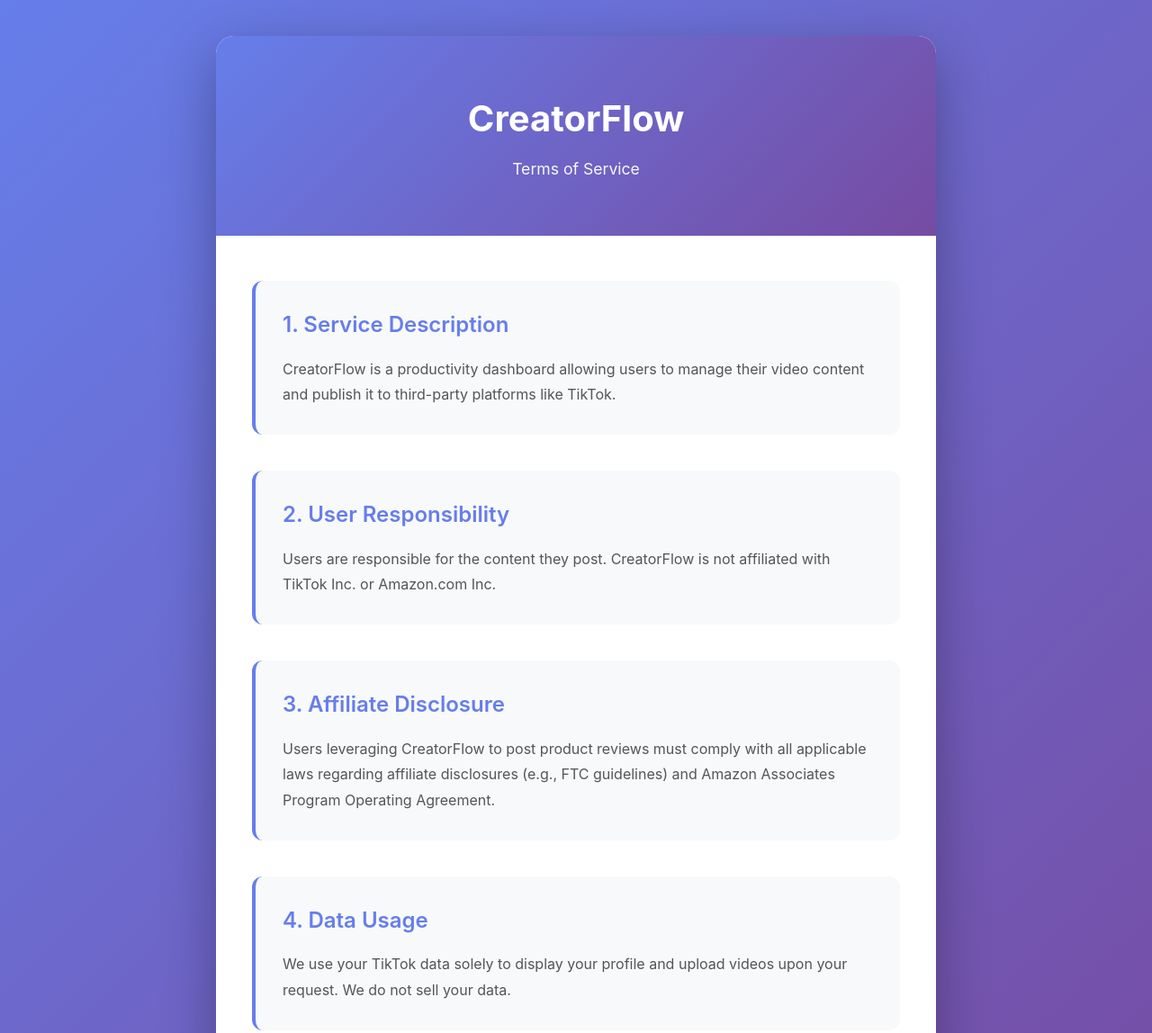
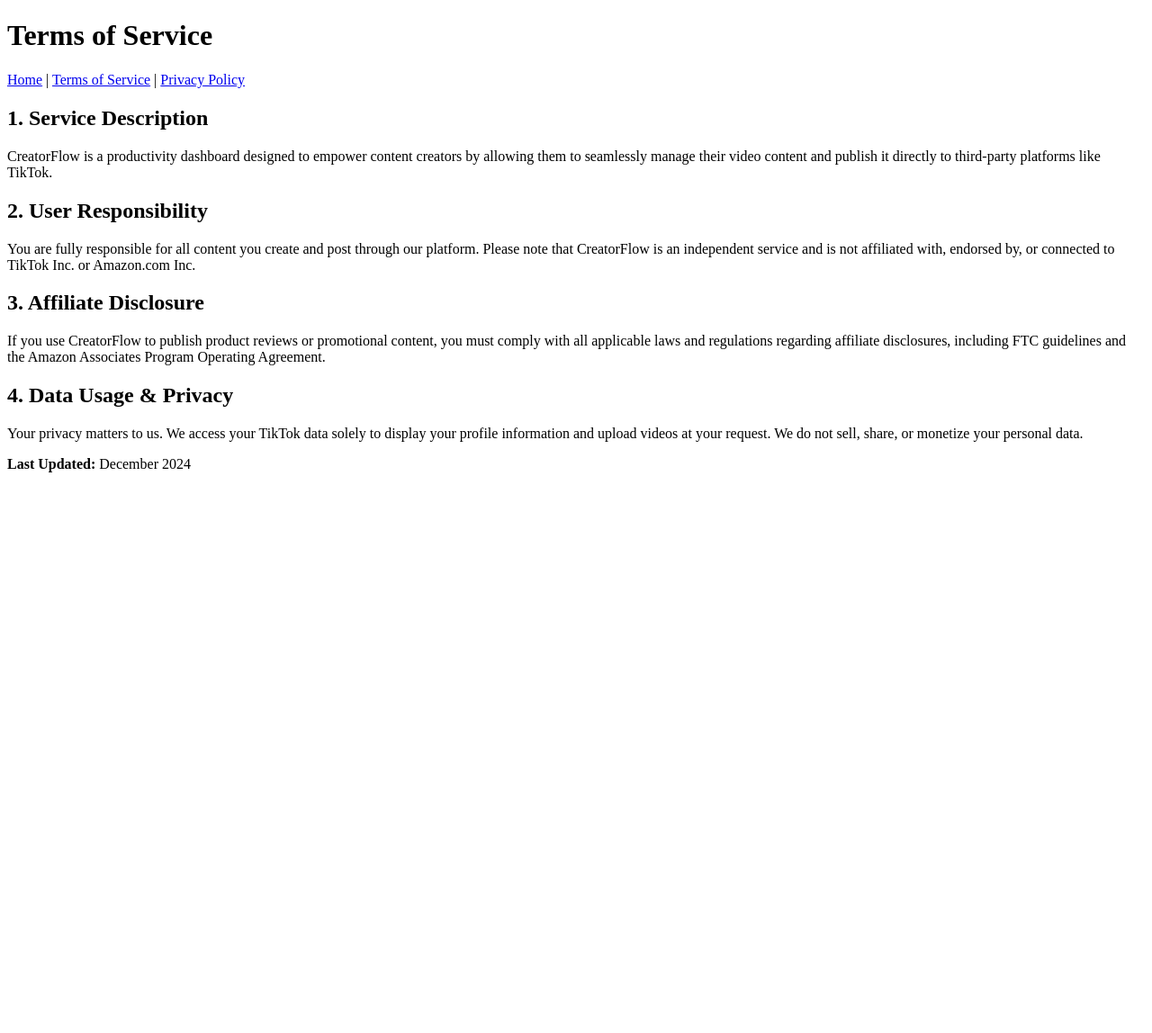
Before and after one commit to sambickeita/saaspro--legal, a plain HTML site: page terms.html in a window 1280 px wide. Shown: the top 1148 px of the page at 90% size. After the commit the page ends 800 px from the top, so only its background shows below. Drawn offline with Linux system fonts and the light colour scheme.

Commit message:
Add files via upload

```diff
--- a/terms.html
+++ b/terms.html
@@ -1,171 +1,31 @@
 <!DOCTYPE html>
-<html lang="en">
+<html lang="fr">
 <head>
     <meta charset="UTF-8">
     <meta name="viewport" content="width=device-width, initial-scale=1.0">
-    <title>CreatorFlow - Terms of Service</title>
-    <style>
-        * {
-            margin: 0;
-            padding: 0;
-            box-sizing: border-box;
-        }
-
-        body {
-            font-family: -apple-system, BlinkMacSystemFont, 'Segoe UI', Roboto, 'Helvetica Neue', Arial, sans-serif;
-            line-height: 1.6;
-            color: #333;
-            background: linear-gradient(135deg, #667eea 0%, #764ba2 100%);
-            min-height: 100vh;
-            padding: 40px 20px;
-        }
-
-        .container {
-            max-width: 800px;
-            margin: 0 auto;
-            background: white;
-            border-radius: 20px;
-            box-shadow: 0 20px 60px rgba(0, 0, 0, 0.3);
-            overflow: hidden;
-            animation: fadeIn 0.6s ease-out;
-        }
-
-        @keyframes fadeIn {
-            from {
-                opacity: 0;
-                transform: translateY(30px);
-            }
-            to {
-                opacity: 1;
-                transform: translateY(0);
-            }
-        }
-
-        header {
-            background: linear-gradient(135deg, #667eea 0%, #764ba2 100%);
-            color: white;
-            padding: 60px 40px;
-            text-align: center;
-        }
-
-        h1 {
-            font-size: 2.5em;
-            margin-bottom: 10px;
-            font-weight: 700;
-        }
-
-        .subtitle {
-            font-size: 1.1em;
-            opacity: 0.95;
-        }
-
-        .content {
-            padding: 50px 40px;
-        }
-
-        .section {
-            margin-bottom: 40px;
-            padding: 30px;
-            border-radius: 12px;
-            background: #f8f9fa;
-            border-left: 4px solid #667eea;
-            transition: transform 0.3s ease, box-shadow 0.3s ease;
-        }
-
-        .section:hover {
-            transform: translateX(5px);
-            box-shadow: 0 5px 15px rgba(102, 126, 234, 0.2);
-        }
-
-        .section-title {
-            font-size: 1.5em;
-            color: #667eea;
-            margin-bottom: 15px;
-            font-weight: 600;
-        }
-
-        .section-content {
-            color: #555;
-            line-height: 1.8;
-        }
-
-        footer {
-            background: #f8f9fa;
-            padding: 30px 40px;
-            text-align: center;
-            color: #666;
-            border-top: 1px solid #e0e0e0;
-        }
-
-        .timestamp {
-            font-size: 0.9em;
-            color: #999;
-        }
-
-        @media (max-width: 768px) {
-            body {
-                padding: 20px 10px;
-            }
-
-            header {
-                padding: 40px 20px;
-            }
-
-            h1 {
-                font-size: 2em;
-            }
-
-            .content {
-                padding: 30px 20px;
-            }
-
-            .section {
-                padding: 20px;
-            }
-        }
-    </style>
+    <title>Terms of Service - CreatorFlow</title>
 </head>
 <body>
-    <div class="container">
-        <header>
-            <h1>CreatorFlow</h1>
-            <p class="subtitle">Terms of Service</p>
-        </header>
+    <h1>Terms of Service</h1>
 
-        <div class="content">
-            <div class="section">
-                <h2 class="section-title">1. Service Description</h2>
-                <p class="section-content">
-                    CreatorFlow is a productivity dashboard allowing users to manage their video content and publish it to third-party platforms like TikTok.
-                </p>
-            </div>
+    <nav>
+        <a href="index.html">Home</a> |
+        <a href="terms.html">Terms of Service</a> |
+        <a href="privacy.html">Privacy Policy</a>
+    </nav>
 
-            <div class="section">
-                <h2 class="section-title">2. User Responsibility</h2>
-                <p class="section-content">
-                    Users are responsible for the content they post. CreatorFlow is not affiliated with TikTok Inc. or Amazon.com Inc.
-                </p>
-            </div>
+    <h2>1. Service Description</h2>
+    <p>CreatorFlow is a productivity dashboard designed to empower content creators by allowing them to seamlessly manage their video content and publish it directly to third-party platforms like TikTok.</p>
 
-            <div class="section">
-                <h2 class="section-title">3. Affiliate Disclosure</h2>
-                <p class="section-content">
-                    Users leveraging CreatorFlow to post product reviews must comply with all applicable laws regarding affiliate disclosures (e.g., FTC guidelines) and Amazon Associates Program Operating Agreement.
-                </p>
-            </div>
+    <h2>2. User Responsibility</h2>
+    <p>You are fully responsible for all content you create and post through our platform. Please note that CreatorFlow is an independent service and is not affiliated with, endorsed by, or connected to TikTok Inc. or Amazon.com Inc.</p>
 
-            <div class="section">
-                <h2 class="section-title">4. Data Usage</h2>
-                <p class="section-content">
-                    We use your TikTok data solely to display your profile and upload videos upon your request. We do not sell your data.
-                </p>
-            </div>
-        </div>
+    <h2>3. Affiliate Disclosure</h2>
+    <p>If you use CreatorFlow to publish product reviews or promotional content, you must comply with all applicable laws and regulations regarding affiliate disclosures, including FTC guidelines and the Amazon Associates Program Operating Agreement.</p>
 
-        <footer>
-            <p class="timestamp">Last updated: November 2025</p>
-            <p>&copy; 2025 CreatorFlow. All rights reserved.</p>
-        </footer>
-    </div>
+    <h2>4. Data Usage & Privacy</h2>
+    <p>Your privacy matters to us. We access your TikTok data solely to display your profile information and upload videos at your request. We do not sell, share, or monetize your personal data.</p>
+
+    <p><strong>Last Updated:</strong> December 2024</p>
 </body>
 </html>
```
Also changed, not shown: index.html (added, +23 -0 lines), privacy.html (added, +34 -0 lines), 1 other file.
